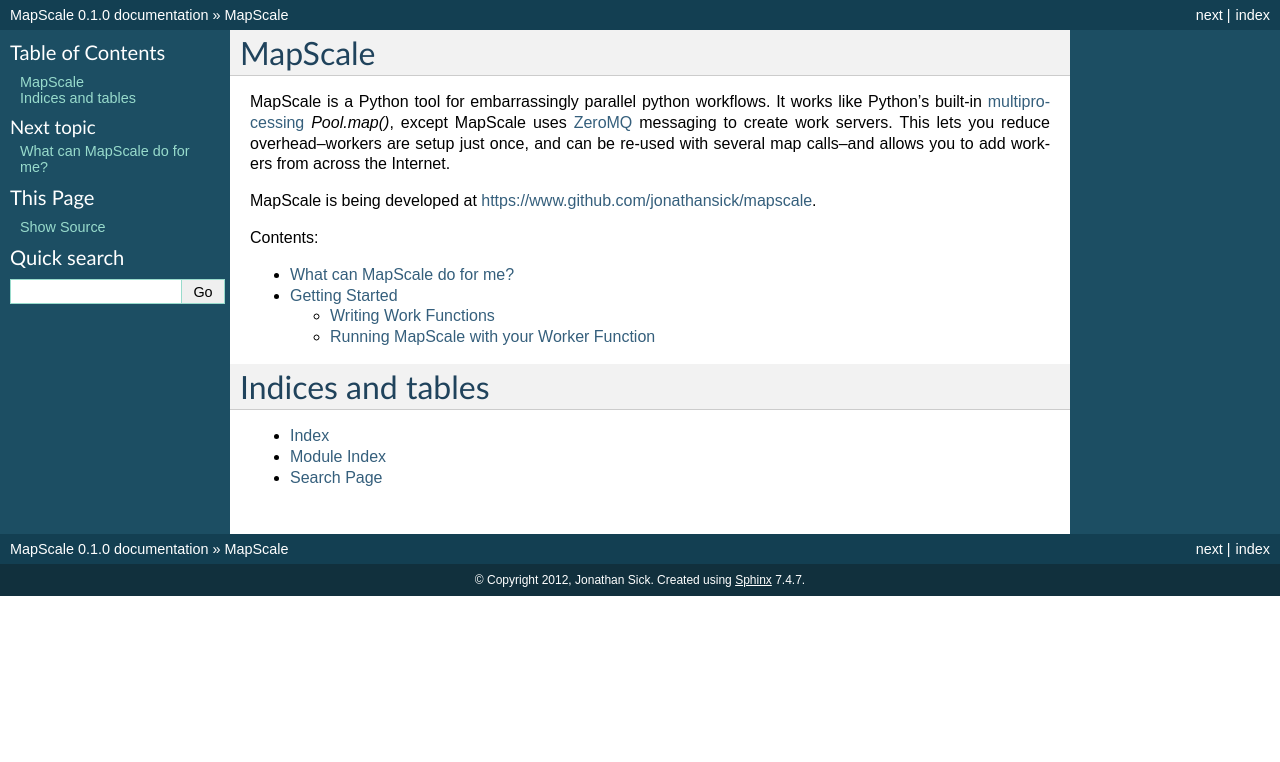
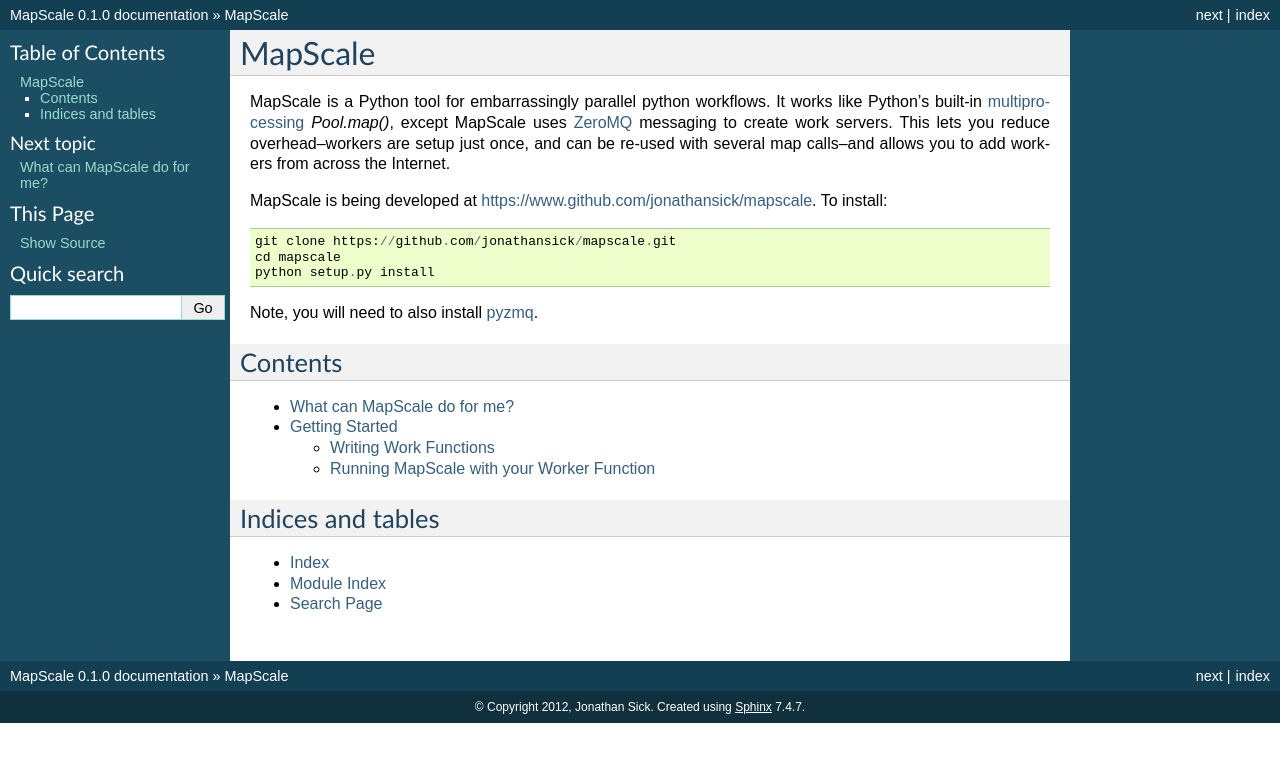
Before and after one commit to jonathansick/mapscale, a Sphinx documentation site: the page built from doc/index.rst, in a window 1280 px wide. Shown: the top 762 px of the page. Built offline with Sphinx 7.4.7, drawn with Linux system fonts in a browser that asks for light colours.

Commit message:
docs: installation instructions

```diff
--- a/doc/index.rst
+++ b/doc/index.rst
@@ -11,8 +11,16 @@ It works like Python's built-in `multiprocessing`_ `Pool.map()`, except MapScale
 This lets you reduce overhead--workers are setup just once, and can be re-used with several map calls--and allows you to add workers from across the Internet.
 
 MapScale is being developed at https://www.github.com/jonathansick/mapscale.
+To install::
 
-Contents:
+    git clone https://github.com/jonathansick/mapscale.git
+    cd mapscale
+    python setup.py install
+
+Note, you will need to also install `pyzmq`_.
+
+Contents
+--------
 
 .. toctree::
    :maxdepth: 2
@@ -23,7 +31,7 @@ Contents:
 
 
 Indices and tables
-==================
+------------------
 
 * :ref:`genindex`
 * :ref:`modindex`
@@ -31,3 +39,4 @@ Indices and tables
 
 .. _ZeroMQ: http://www.zeromq.org
 .. _multiprocessing: http://docs.python.org/library/multiprocessing.html#using-a-pool-of-workers
+.. _pyzmq: http://zeromq.github.com/pyzmq/
```
